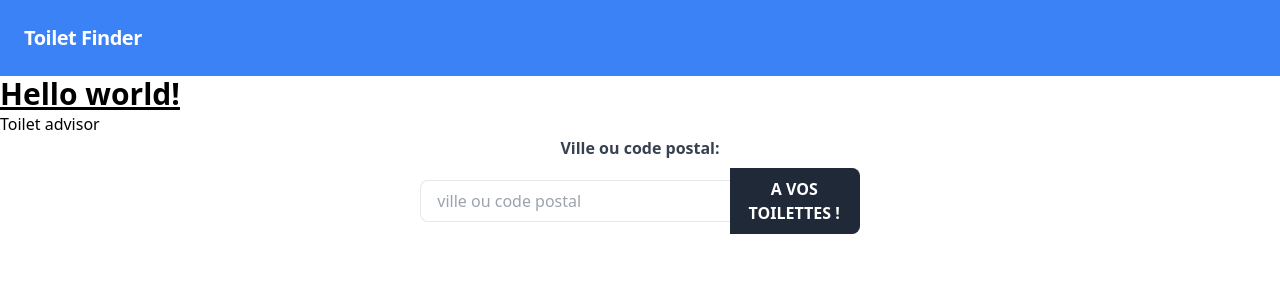
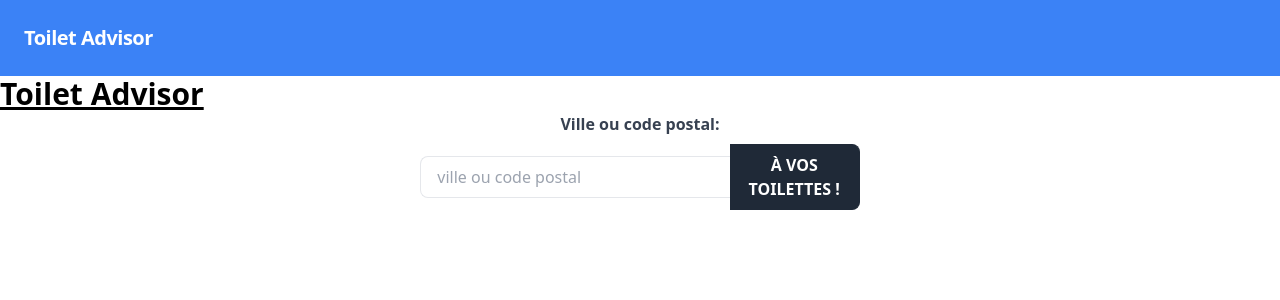
Before and after one commit to sakousi/toilet-advisor, a PHP site: page / in a window 1280 px wide. Shown: the top 300 px of the page. Run offline with PHP 8.4, Linux system fonts and the light colour scheme; style sheets or scripts are compiled from the project's sources.

Commit message:
:pencil2: correction d'une typo et changement du nom dans la nav

```diff
--- a/templates/component/header.php
+++ b/templates/component/header.php
@@ -9,7 +9,7 @@
 <body>
 <nav class="flex items-center justify-between flex-wrap bg-blue-500 p-6">
         <div class="flex items-center flex-shrink-0 text-white mr-6">
-            <span class="font-semibold text-xl tracking-tight">Toilet Finder</span>
+            <span class="font-semibold text-xl tracking-tight">Toilet Advisor</span>
         </div>
     </nav>
 </body>
--- a/templates/homepage.php
+++ b/templates/homepage.php
@@ -1,12 +1,12 @@
 <?php include "component/header.php" ?>
-<h1 class="text-3xl font-bold underline">Hello world!</h1>
-<h1>Toilet advisor</h1>
+<h1 class="text-3xl font-bold underline">Toilet Advisor</h1>
+
 
 <form class="flex flex-col items-center">
     <label for="city" class="text-gray-700 font-bold mb-2">Ville ou code postal:</label>
     <div class="flex items-center">
       <input type="text" id="city" name="city" class="w-full px-4 py-2 rounded-l-lg border-t mr-0 border-b border-l text-gray-800 border-gray-200 bg-white focus:outline-none focus:border-gray-500" placeholder="ville ou code postal">
-      <button type="submit" class="px-4 rounded-r-lg bg-gray-800 text-white font-bold p-2 uppercase border-gray-800 border-t border-b border-r hover:bg-gray-700 focus:outline-none focus:bg-gray-700">A vos toilettes !</button>
+      <button type="submit" class="px-4 rounded-r-lg bg-gray-800 text-white font-bold p-2 uppercase border-gray-800 border-t border-b border-r hover:bg-gray-700 focus:outline-none focus:bg-gray-700">À vos toilettes !</button>
     </div>
   </form>
 
```
